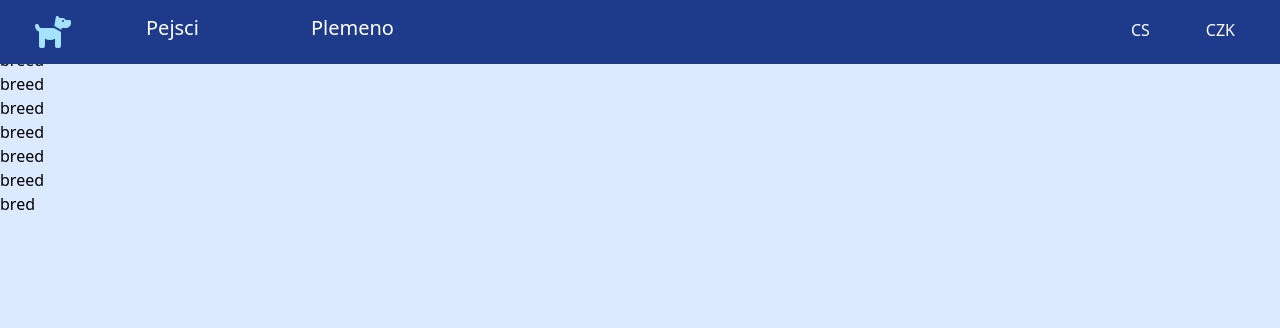
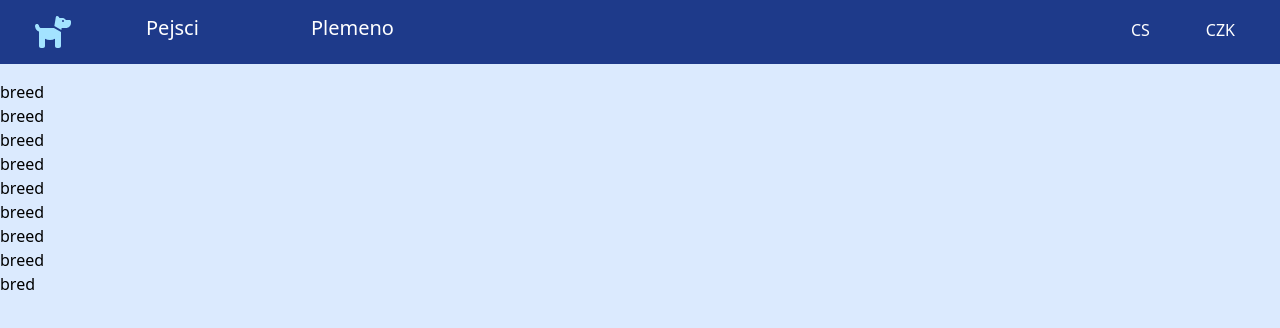
Before and after one commit to Efreenka/Woofie, a Vue app: page /breed in a window 1280 px wide. Shown: the top 328 px of the page. Built offline with nearby package versions, Linux system fonts and the light colour scheme.

Commit message:
fix margin in BreedView

```diff
--- a/src/views/BreedView.vue
+++ b/src/views/BreedView.vue
@@ -1,5 +1,5 @@
 <template>
-  <div>
+  <div class=" mt-20">
     <p>breed</p>
     <p>breed</p>
     <p>breed</p>
```
